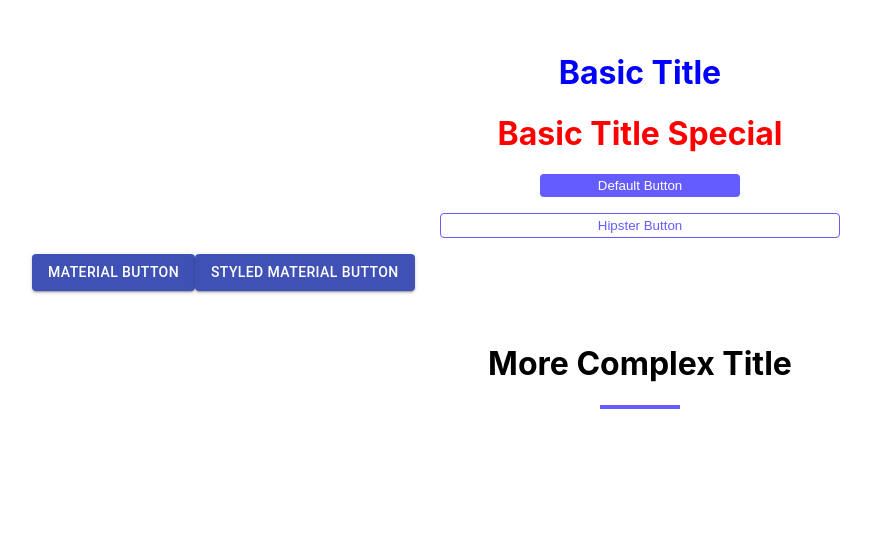
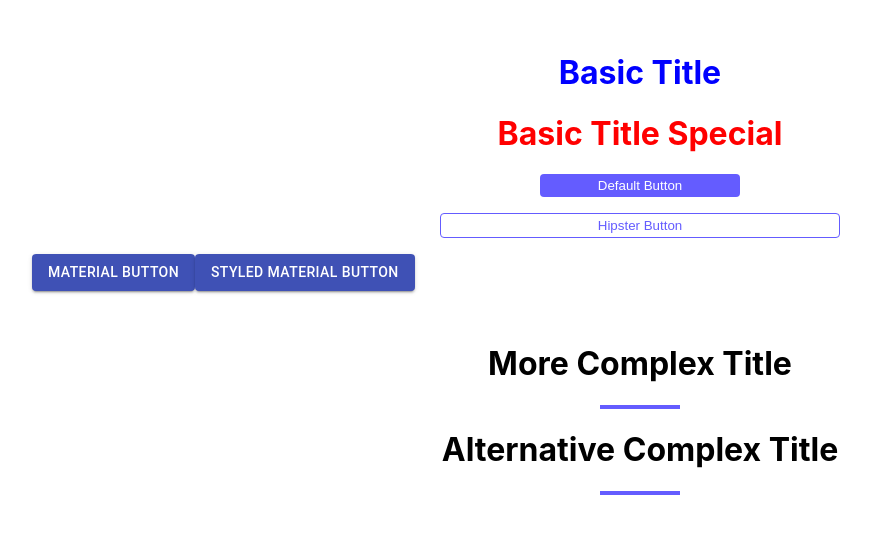
Before and after one commit to andrecantarino/react-styled-components, a React (Create React App) app: page / in a window 1280 px wide. Shown: the top 534 px of the page, without its empty margins (0-872 px from the left). Built offline with nearby package versions, Linux system fonts and the light colour scheme.

Commit message:
css variables alternative JS approach

```diff
--- a/src/App.js
+++ b/src/App.js
@@ -3,6 +3,7 @@ import BasicTitle from "./components/BasicTitle";
 import { Button } from "@material-ui/core";
 import { DefaultButton, HipsterButton, StyledMaterialButton } from "./components/Buttons";
 import ComplexTitle from "./components/ComplexTitle";
+import AlternativeComplexTitle from "./components/AlternativeComplexTitle";
 
 function App() {
   return (
@@ -17,6 +18,7 @@ function App() {
       </div>
       <div style={{ padding: '2rem' }}>
         <ComplexTitle title='more complex title'/>
+        <AlternativeComplexTitle title='alternative complex title' />
       </div>
     </div>
   );
--- a/src/components/AlternativeComplexTitle.js
+++ b/src/components/AlternativeComplexTitle.js
@@ -1,7 +1,8 @@
 import React from 'react'
 import styled from 'styled-components';
+import { color } from '../utils';
 
-const ComplexTitle = ({ title, className }) => {
+const AlternativeComplexTitle = ({ title, className }) => {
   return (
     <div className={className}>
       <h1>{title}</h1>
@@ -10,7 +11,7 @@ const ComplexTitle = ({ title, className }) => {
   );
 }
 
-const Wrapper = styled(ComplexTitle)`
+const Wrapper = styled(AlternativeComplexTitle)`
   h1{
     text-transform: capitalize;
     text-align: center;
@@ -18,7 +19,7 @@ const Wrapper = styled(ComplexTitle)`
   .underline {
     width: 5rem;
     height: 0.25rem;
-    background: var(--primary);
+    background: ${color.primary};
     margin: 0 auto;
   }
 `
--- /dev/null
+++ b/src/utils.js
@@ -0,0 +1,3 @@
+export const color = {
+  primary: '#645cff',
+}
```
